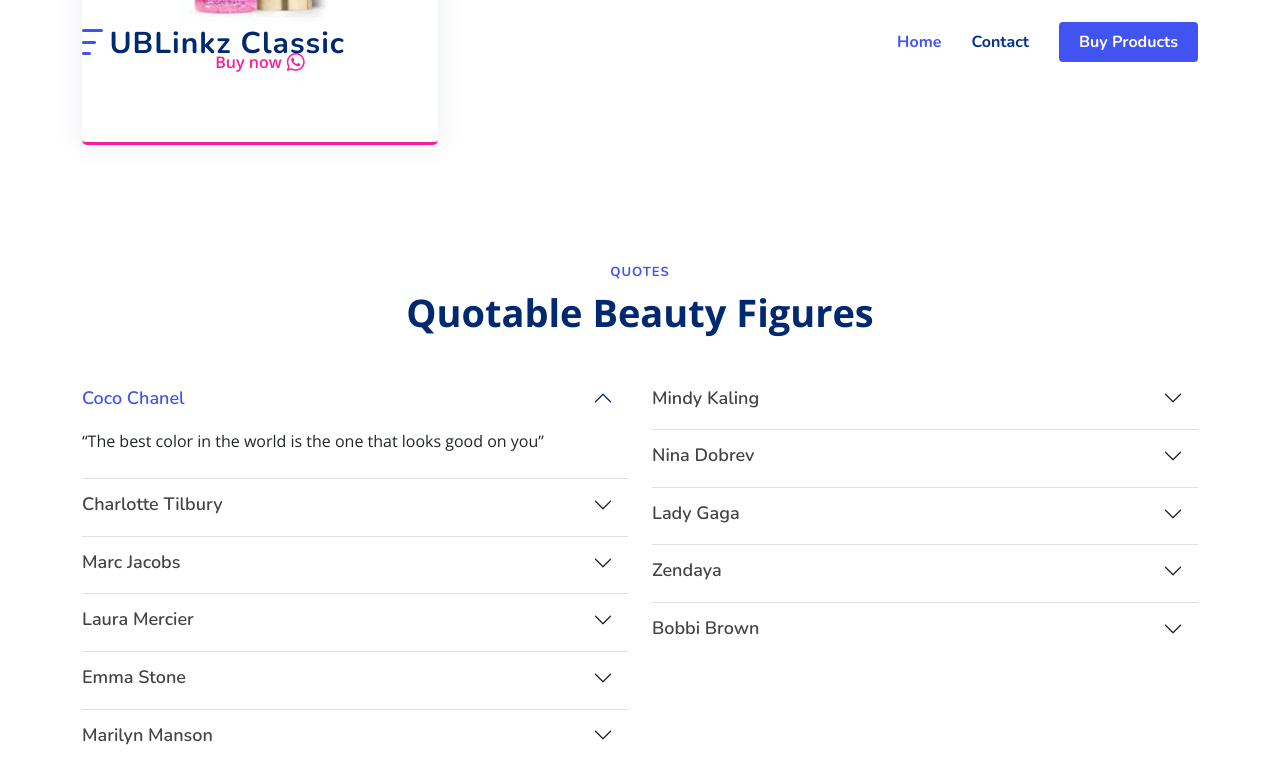
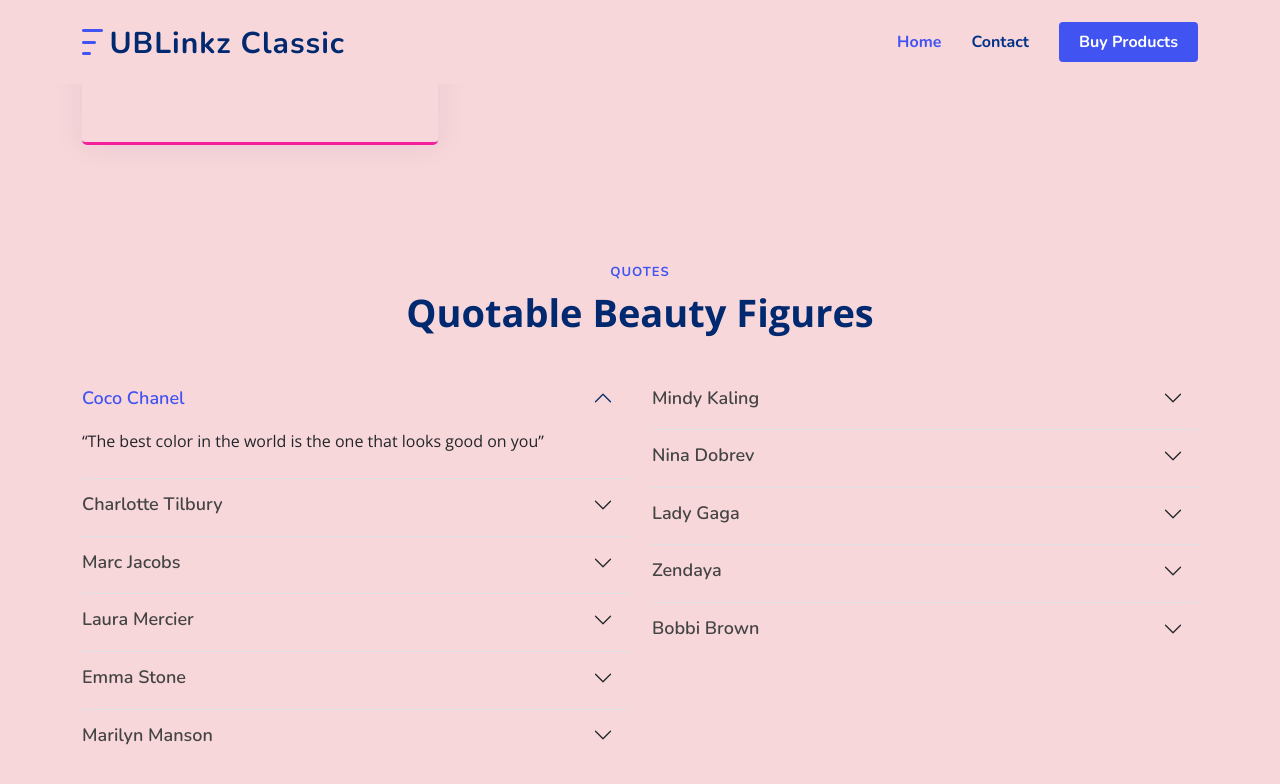
Before and after one commit to MuideenAM/ublinkz_frontend, a plain HTML site: page index.html in a window 1280 px wide. Both pictures are taken after a click on the button "Coco Chanel". Shown: the part 3093-3877 px from the top of the page. Drawn offline with nearby package versions, Linux system fonts and the light colour scheme.

Commit message:
Background changed and unnecessary  file deleted.

```diff
--- a/index.html
+++ b/index.html
@@ -38,8 +38,8 @@
 <body>
 
   <!-- ======= Header ======= -->
-  <header id="header" class="header fixed-top">
-    <div class="container-fluid container-xl d-flex align-items-center justify-content-between">
+  <header id="header" class="header fixed-top bg-danger-subtle">
+    <div class="container-fluid container-xl d-flex align-items-center justify-content-between bg-danger-subtle">
 
       <a href="index.html" class="logo d-flex align-items-center">
         <img src="assets/images/logo.png" alt="">
@@ -59,9 +59,9 @@
   </header><!-- End Header -->
 
   <!-- ======= Hero Section ======= -->
-  <section id="hero" class="hero d-flex align-items-center">
+  <section id="hero" class="hero d-flex align-items-center bg-danger-subtle">
 
-    <div class="container">
+    <div class="container bg-danger-subtle">
       <div class="row">
         <div class="col-lg-6 d-flex flex-column justify-content-center">
           <h1 data-aos="fade-up">We offer modern solutions for glowing your beauty</h1>
@@ -85,7 +85,7 @@
 
   <main id="main">
     <!-- ======= Services Section ======= -->
-    <section id="services" class="services">
+    <section id="services" class="services bg-danger-subtle">
 
       <div class="container" data-aos="fade-up">
 
@@ -193,7 +193,7 @@
     </section><!-- End Services Section -->
 
     <!-- ======= F.A.Q Section ======= -->
-    <section id="faq" class="faq">
+    <section id="faq" class="faq bg-danger-subtle">
 
       <div class="container" data-aos="fade-up">
 
@@ -207,12 +207,12 @@
             <!-- F.A.Q List 1-->
             <div class="accordion accordion-flush" id="faqlist1">
               <div class="accordion-item">
-                <h2 class="accordion-header">
-                  <button class="accordion-button collapsed" type="button" data-bs-toggle="collapse" data-bs-target="#faq-content-1">
+                <h2 class="accordion-header bg-danger-subtle">
+                  <button class="accordion-button collapsed bg-danger-subtle" type="button" data-bs-toggle="collapse" data-bs-target="#faq-content-1">
                     Coco Chanel
                   </button>
                 </h2>
-                <div id="faq-content-1" class="accordion-collapse collapse" data-bs-parent="#faqlist1">
+                <div id="faq-content-1" class="accordion-collapse collapse bg-danger-subtle" data-bs-parent="#faqlist1">
                   <div class="accordion-body">
                     “The best color in the world is the one that looks good on you”
                   </div>
@@ -220,12 +220,12 @@
               </div>
 
               <div class="accordion-item">
-                <h2 class="accordion-header">
-                  <button class="accordion-button collapsed" type="button" data-bs-toggle="collapse" data-bs-target="#faq-content-2">
+                <h2 class="accordion-header bg-danger-subtle">
+                  <button class="accordion-button collapsed bg-danger-subtle" type="button" data-bs-toggle="collapse" data-bs-target="#faq-content-2">
                     Charlotte Tilbury
                   </button>
                 </h2>
-                <div id="faq-content-2" class="accordion-collapse collapse" data-bs-parent="#faqlist1">
+                <div id="faq-content-2" class="accordion-collapse collapse bg-danger-subtle" data-bs-parent="#faqlist1">
                   <div class="accordion-body">
                     “Beauty begins the moment you decide to be yourself”
                   </div>
@@ -233,12 +233,12 @@
               </div>
 
               <div class="accordion-item">
-                <h2 class="accordion-header">
-                  <button class="accordion-button collapsed" type="button" data-bs-toggle="collapse" data-bs-target="#faq-content-3">
+                <h2 class="accordion-header bg-danger-subtle">
+                  <button class="accordion-button collapsed bg-danger-subtle" type="button" data-bs-toggle="collapse" data-bs-target="#faq-content-3">
                     Marc Jacobs
                   </button>
                 </h2>
-                <div id="faq-content-3" class="accordion-collapse collapse" data-bs-parent="#faqlist1">
+                <div id="faq-content-3" class="accordion-collapse collapse bg-danger-subtle" data-bs-parent="#faqlist1">
                   <div class="accordion-body">
                     "Makeup is the finishing touch, the final accessory."
                   </div>
@@ -246,12 +246,12 @@
               </div>
 
               <div class="accordion-item">
-                <h2 class="accordion-header">
-                  <button class="accordion-button collapsed" type="button" data-bs-toggle="collapse" data-bs-target="#faq-content-4">
+                <h2 class="accordion-header bg-danger-subtle">
+                  <button class="accordion-button collapsed bg-danger-subtle" type="button" data-bs-toggle="collapse" data-bs-target="#faq-content-4">
                     Laura Mercier
                   </button>
                 </h2>
-                <div id="faq-content-4" class="accordion-collapse collapse" data-bs-parent="#faqlist1">
+                <div id="faq-content-4" class="accordion-collapse collapse bg-danger-subtle" data-bs-parent="#faqlist1">
                   <div class="accordion-body">
                     “Your eye makeup says so much about you and your style.”
                   </div>
@@ -259,12 +259,12 @@
               </div>
 
               <div class="accordion-item">
-                <h2 class="accordion-header">
-                  <button class="accordion-button collapsed" type="button" data-bs-toggle="collapse" data-bs-target="#faq-content-5">
+                <h2 class="accordion-header bg-danger-subtle">
+                  <button class="accordion-button collapsed bg-danger-subtle" type="button" data-bs-toggle="collapse" data-bs-target="#faq-content-5">
                     Emma Stone
                   </button>
                 </h2>
-                <div id="faq-content-5" class="accordion-collapse collapse" data-bs-parent="#faqlist1">
+                <div id="faq-content-5" class="accordion-collapse collapse bg-danger-subtle" data-bs-parent="#faqlist1">
                   <div class="accordion-body">
                     “I do put on a little makeup every day because it helps me feel put together. Mascara is essential.”
                   </div>
@@ -272,12 +272,12 @@
               </div>
 
               <div class="accordion-item">
-                <h2 class="accordion-header">
-                  <button class="accordion-button collapsed" type="button" data-bs-toggle="collapse" data-bs-target="#faq-content-6">
+                <h2 class="accordion-header bg-danger-subtle">
+                  <button class="accordion-button collapsed bg-danger-subtle" type="button" data-bs-toggle="collapse" data-bs-target="#faq-content-6">
                     Marilyn Manson
                   </button>
                 </h2>
-                <div id="faq-content-6" class="accordion-collapse collapse" data-bs-parent="#faqlist1">
+                <div id="faq-content-6" class="accordion-collapse collapse bg-danger-subtle" data-bs-parent="#faqlist1">
                   <div class="accordion-body">
                     “Black eyeliner. It’s standard. It’s all you need. It just makes the world a better place.”
                   </div>
@@ -292,12 +292,12 @@
             <div class="accordion accordion-flush" id="faqlist2">
 
               <div class="accordion-item">
-                <h2 class="accordion-header">
-                  <button class="accordion-button collapsed" type="button" data-bs-toggle="collapse" data-bs-target="#faq2-content-1">
+                <h2 class="accordion-header bg-danger-subtle">
+                  <button class="accordion-button collapsed bg-danger-subtle" type="button" data-bs-toggle="collapse" data-bs-target="#faq2-content-1">
                     Mindy Kaling
                   </button>
                 </h2>
-                <div id="faq2-content-1" class="accordion-collapse collapse" data-bs-parent="#faqlist2">
+                <div id="faq2-content-1" class="accordion-collapse collapse bg-danger-subtle" data-bs-parent="#faqlist2">
                   <div class="accordion-body">
                     “Sometimes you just have to put on lip gloss and pretend to be psyched.”
                   </div>
@@ -305,12 +305,12 @@
               </div>
 
               <div class="accordion-item">
-                <h2 class="accordion-header">
-                  <button class="accordion-button collapsed" type="button" data-bs-toggle="collapse" data-bs-target="#faq2-content-2">
+                <h2 class="accordion-header bg-danger-subtle">
+                  <button class="accordion-button collapsed bg-danger-subtle" type="button" data-bs-toggle="collapse" data-bs-target="#faq2-content-2">
                     Nina Dobrev
                   </button>
                 </h2>
-                <div id="faq2-content-2" class="accordion-collapse collapse" data-bs-parent="#faqlist2">
+                <div id="faq2-content-2" class="accordion-collapse collapse bg-danger-subtle" data-bs-parent="#faqlist2">
                   <div class="accordion-body">
                     “There’s nothing worse than sleeping in makeup. You wake up looking like a painting that’s been left out in a rainstorm.”
                   </div>
@@ -318,12 +318,12 @@
               </div>
 
               <div class="accordion-item">
-                <h2 class="accordion-header">
-                  <button class="accordion-button collapsed" type="button" data-bs-toggle="collapse" data-bs-target="#faq2-content-3">
+                <h2 class="accordion-header bg-danger-subtle">
+                  <button class="accordion-button collapsed bg-danger-subtle" type="button" data-bs-toggle="collapse" data-bs-target="#faq2-content-3">
                     Lady Gaga
                   </button>
                 </h2>
-                <div id="faq2-content-3" class="accordion-collapse collapse" data-bs-parent="#faqlist2">
+                <div id="faq2-content-3" class="accordion-collapse collapse bg-danger-subtle" data-bs-parent="#faqlist2">
                   <div class="accordion-body">
                     “Whether I’m wearing lots of makeup or no makeup, I’m always the same person inside.”
                   </div>
@@ -331,12 +331,12 @@
               </div>
 
               <div class="accordion-item">
-                <h2 class="accordion-header">
-                  <button class="accordion-button collapsed" type="button" data-bs-toggle="collapse" data-bs-target="#faq2-content-4">
+                <h2 class="accordion-header bg-danger-subtle">
+                  <button class="accordion-button collapsed bg-danger-subtle" type="button" data-bs-toggle="collapse" data-bs-target="#faq2-content-4">
                     Zendaya
                   </button>
                 </h2>
-                <div id="faq2-content-4" class="accordion-collapse collapse" data-bs-parent="#faqlist2">
+                <div id="faq2-content-4" class="accordion-collapse collapse bg-danger-subtle" data-bs-parent="#faqlist2">
                   <div class="accordion-body">
                     “I wear makeup because it’s fun; it’s like painting on my face.”
                   </div>
@@ -344,12 +344,12 @@
               </div>
 
               <div class="accordion-item">
-                <h2 class="accordion-header">
-                  <button class="accordion-button collapsed" type="button" data-bs-toggle="collapse" data-bs-target="#faq2-content-5">
+                <h2 class="accordion-header bg-danger-subtle">
+                  <button class="accordion-button collapsed bg-danger-subtle" type="button" data-bs-toggle="collapse" data-bs-target="#faq2-content-5">
                     Bobbi Brown
                   </button>
                 </h2>
-                <div id="faq2-content-5" class="accordion-collapse collapse" data-bs-parent="#faqlist2">
+                <div id="faq2-content-5" class="accordion-collapse collapse bg-danger-subtle" data-bs-parent="#faqlist2">
                   <div class="accordion-body">
                     “I believe all women are pretty without makeup – but with the right makeup can be pretty powerful.”
                   </div>
@@ -366,7 +366,7 @@
     </section><!-- End F.A.Q Section -->
 
     <!-- ======= Contact Section ======= -->
-    <section id="contact" class="contact">
+    <section id="contact" class="contact bg-danger-subtle">
 
       <div class="container" data-aos="fade-up">
 
@@ -454,9 +454,9 @@
   </main><!-- End #main -->
 
   <!-- ======= Footer ======= -->
-  <footer id="footer" class="footer">
+  <footer id="footer" class="footer bg-danger-subtle">
 
-    <div class="footer-top">
+    <div class="footer-top bg-danger-subtle">
       <div class="container">
         <div class="row gy-4">
           <div class="col-lg-5 col-md-12 footer-info">
```
